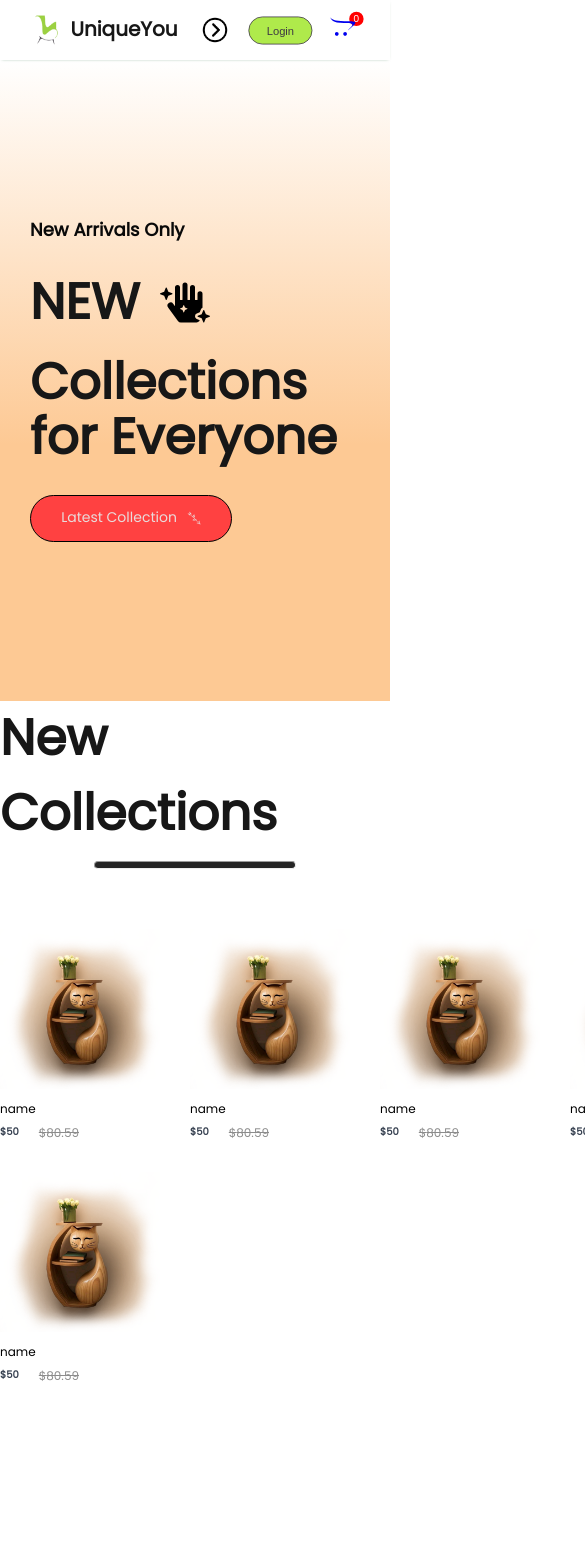
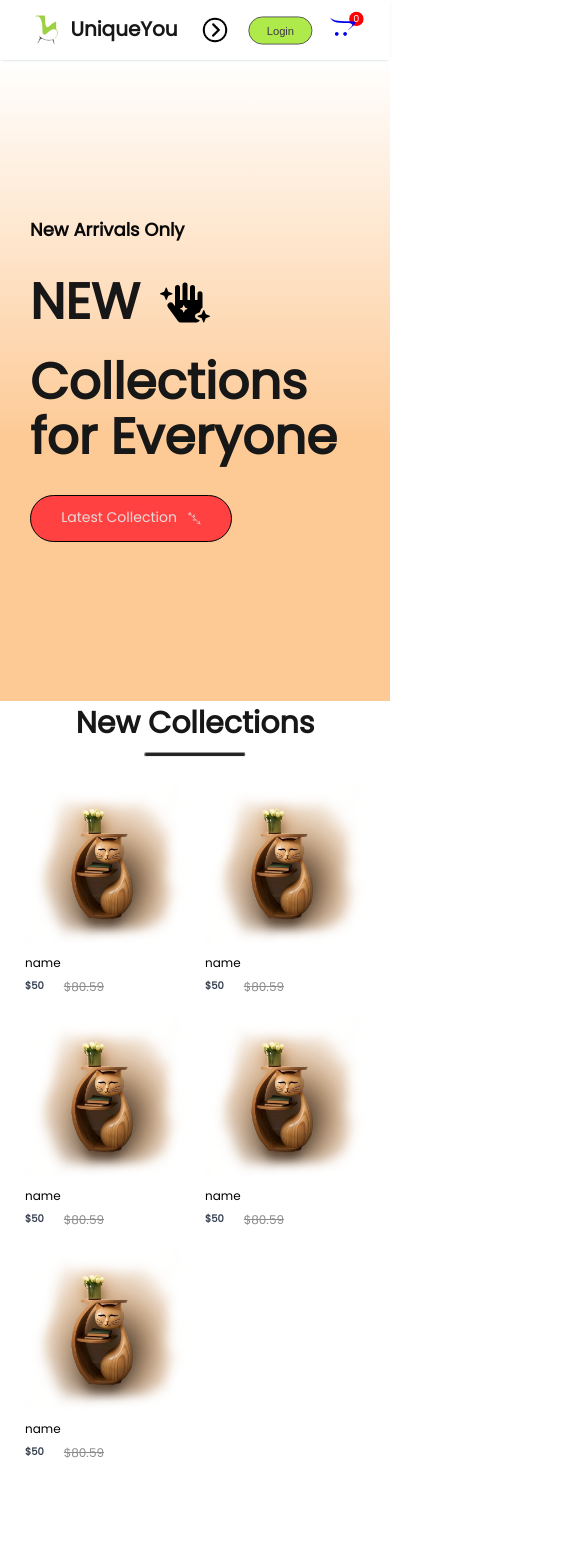
Before and after one commit to WasanaS1/Ferniture_WebApp, a React (Create React App) app in the folder frontend/: page / in a window 390 px wide. Shown: the top 1568 px of the page, 585 px wide, since content can reach past the window. Built offline with nearby package versions, Linux system fonts and the light colour scheme.

Commit message:
Add new collection media query

```diff
--- a/frontend/src/Components/NewCollections/NewCollections.css
+++ b/frontend/src/Components/NewCollections/NewCollections.css
@@ -18,9 +18,60 @@
 }
 .collections{
     display: grid;
-    max-width: 1200px;
     grid-template-columns: 1fr 1fr 1fr 1fr;
     margin-top: 50px;
     gap: 30px;
-    width: 100%;
+   /*  width: 100%;
+    max-width: 1200px; */
 }
+
+@media (max-width:1280px){
+
+    .newcollections h1{
+        font-size: 40px;
+    }
+    .newcollections hr{
+        width: 160px;
+        height: 4px;
+    }
+    .collections{
+        gap: 20px;
+        margin-top: 30px;
+    }
+}
+@media (max-width: 1024px) {
+
+    .newcollections h1{
+        font-size: 30px;
+    }
+    .newcollections hr{
+        width: 120px;
+        height: 3px;
+    }
+    .collections{
+        gap: 15px;
+        margin-top: 20px;
+    }
+}
+@media (max-width:800px){
+    .newcollections{
+              gap: 6px;
+    }
+    newcollections h1{
+        font-size: 20px;
+    }
+    .newcollections hr{
+        width: 100px;
+    }
+    .collections{
+        gap: 5px;
+    }
+}
+@media (max-width:500px){
+
+    .collections{
+        display: grid;
+        grid-template-columns: 1fr 1fr;
+        gap: 20px;
+    }
+}
```
